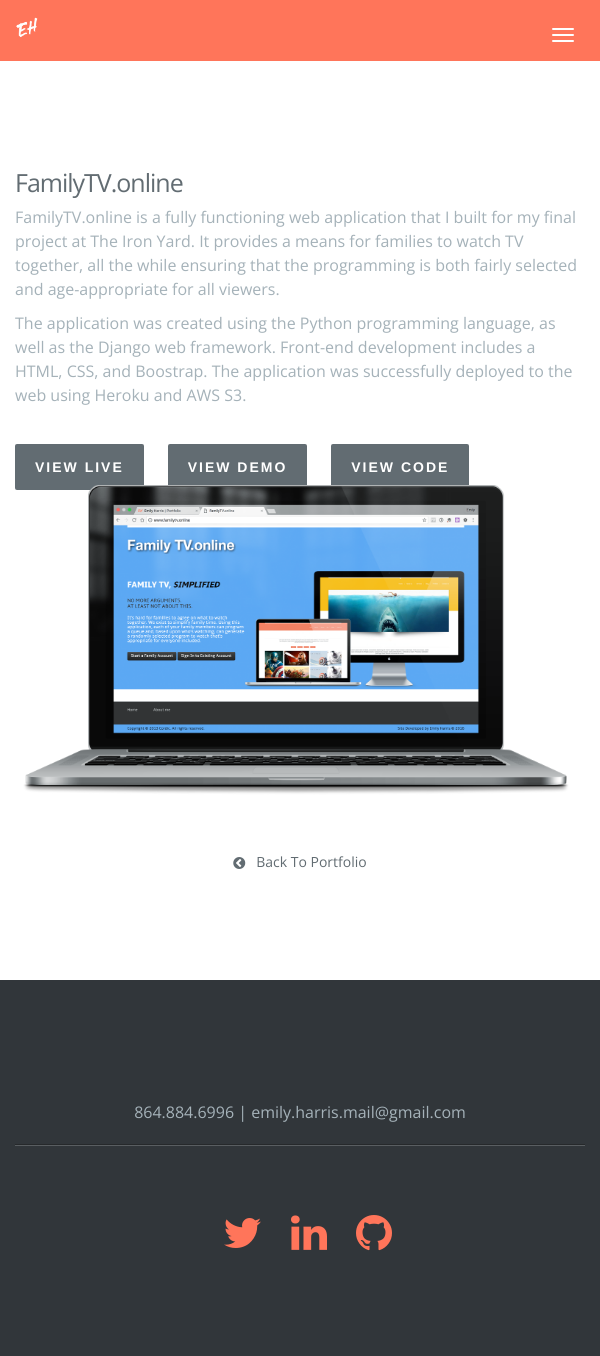
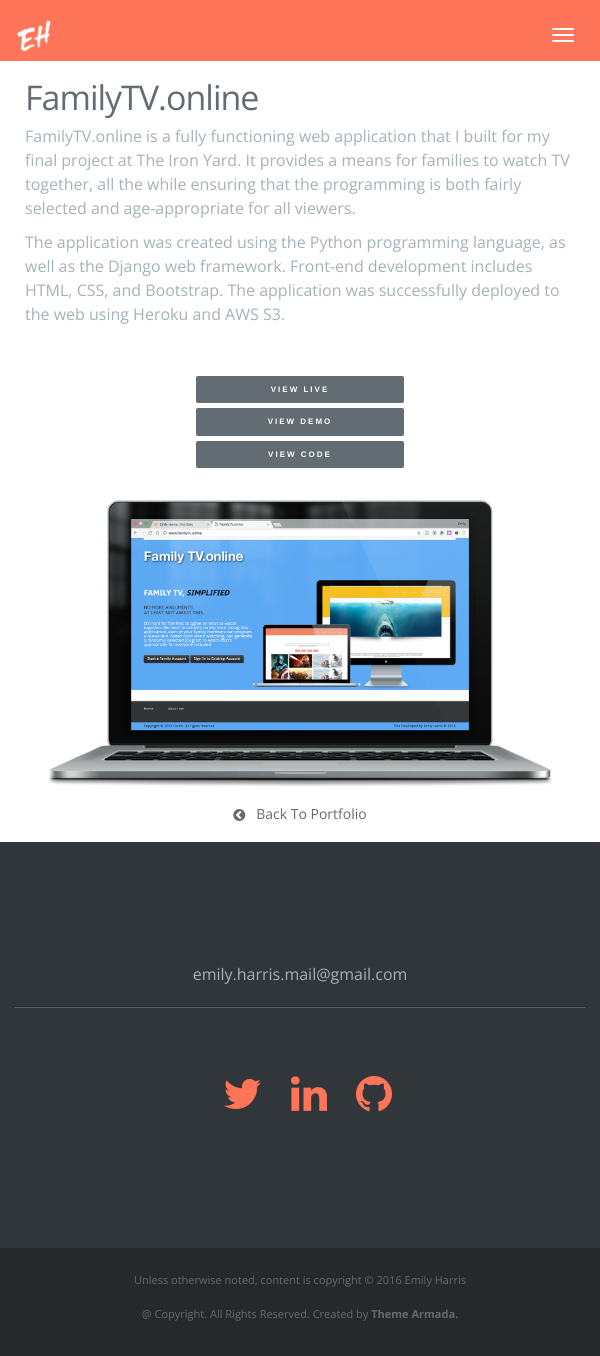
Before and after one commit to emilycharris/portfolio, a Django app: page /familytv/ in a window 600 px wide. Run offline with Django 3.2, Linux system fonts and the light colour scheme; some libraries are stand-ins or nearby versions.

Commit message:
more responsiveness

```diff
--- a/main/static/main/main.css
+++ b/main/static/main/main.css
@@ -23,7 +23,7 @@
 }
 
 .img-responsive2 {
-  height: 325px;
+  width: 100%;
   margin: auto;
   vertical-align: text-top;
   text-align: left;
@@ -50,7 +50,6 @@
     padding: 15px 20px;
     text-transform: uppercase;
     letter-spacing: 2px;
-    margin-right: 20px;
 }
 
 .btn-main2:hover {
--- a/main/static/main/onepage/css/main.css
+++ b/main/static/main/onepage/css/main.css
@@ -238,15 +238,6 @@
   font-size: 14px;
 }
 
-.navbar-brand {
-  margin-top: 15px;
-}
-
-.navbar-brand img{
-  margin-top: -15px;
-}
-
-
 .navbar .nav > li > a {
   color: #FFFFFF;
   float: none;
@@ -308,6 +299,10 @@
   font-weight: normal;
 }
 
+.navbar-brand img{
+  max-height: 400%;
+  margin-top: -15px;
+}
 
 .dropdown-menu > li > a:hover, .dropdown-menu > li > a:focus, .dropdown-submenu:hover > a, .dropdown-submenu:focus > a {
     background-color: transparent;
@@ -1271,34 +1277,111 @@
   }
 
   .navbar-brand img{
-    max-height: 125%;
+    max-height: 200%;
     margin-top: -2px;
+  }
+
+  a.btn-main3 {
+    margin-bottom: 15px;
+  }
+
+  a.btn-main2 {
+    margin: 0 auto;
+    margin-bottom: -15px;
+    font-size: 8px;
+    padding: 8px 12px;
+    display:block;
+    width: 40%;
+    text-align: center
+    }
+
+  #content1.section {
+    padding: 10px;
+
+      }
   }
 }
 
 /* Small devices */
-@media (min-width: 320px) and (max-width: 767px) and (orientation: landscape) {
+@media (min-width: 481px) and (max-width: 768px) and (orientation:landscape) {
+
+  h1 {
+    font-size: 40px;
+    line-height: 38px;
+  }
+
+  h2 {
+    font-size: 30px;
+    line-height: 36px;
+  }
+
+  h3 {
+    font-size: 25px;
+    line-height: 25px;
+  }
+
   p.lead {
-    font-size: 20px;
+    font-size: 30px;
+    margin-bottom: 0px;
+    margin-top: 0px;
     text-align: left;
-    }
+    padding-left: 10px;
+  }
+
+  .navbar .nav > li > a {
+      padding-bottom: 10px;
+      padding-top: 10px;
+  }
+
+  .navbar-inverse .navbar-nav .open .dropdown-menu > li > a {
+      color: #FFFFFF;
+  }
+
+
+  .navbar-brand img{
+    max-height: 200%;
+    margin-top: -2px;
+  }
+
+  .img-responsive {
+    margin: auto;
+  }
+
+  .carousel-caption {
+    max-width: 100%;
+    text-align: center;
+  }
+
+  .carousel-caption img{
+    max-width: 100%;
+    margin-top: -10px;
+  }
+
+  .carousel .item {
+    height: 520px;
+  }
+
+  .team-container {
+    width: 100%;
+  }
 
   .one{
     max-height:100%
   }
 
-  .carousel-caption img{
-    max-width: 100%;
-    margin-top: 0px;
+  a.btn-main3 {
+    margin-bottom: 15px;
+  }
+
+  a.btn-main2 {
+    margin-bottom: 15px;
   }
 }
-
-
 
 /* Portrait tablet to landscape and desktop */
 @media (min-width: 768px) and (max-width: 991px) {
   .navbar-brand img{
-    max-height: 200%;
+    max-height: 300%;
     margin-top: -10px;}
 
   p.lead {
--- a/templates/base.html
+++ b/templates/base.html
@@ -64,7 +64,7 @@
             <li><a class="scroll" href="{% url 'index_view' %}#top">Home</a></li>
             <li><a class="scroll" href="{% url 'index_view' %}#portfolio">Portfolio</a></li>
             <li><a class="scroll" href="{% url 'index_view' %}#tools">Tools</a></li>
-            <li><a class="scroll" href="#resume">Resume</a></li>
+            <li><a class="scroll" href="{% url 'index_view' %}#resume">Resume</a></li>
             <li><a class="scroll" href="{% url 'index_view' %}#content1">Skills</a></li>
             <li><a class="scroll" href="{% url 'index_view' %}#bottom">Contact</a></li>
           </ul>
@@ -81,7 +81,7 @@
       <div class="container">
         <div class="row margin-40">
           <div class="col-sm-10 col-sm-offset-1 text-center">
-            <p> 864.884.6996  |  <a href="mailto:emily.harris.mail@gmail.com"><i class="icon-envelope-alt"></i> emily.harris.mail@gmail.com</a></p>
+            <p><a href="mailto:emily.harris.mail@gmail.com"><i class="icon-envelope-alt"></i> emily.harris.mail@gmail.com</a></p>
             <hr>
           </div>
         </div>
--- a/templates/familytv.html
+++ b/templates/familytv.html
@@ -8,43 +8,43 @@
     <section id="content1" class="section">
       <div class="container">
         <div class="row">
-          <div class="col-sm-12">
+          <div class="col-lg-12">
             <h3>FamilyTV.online</h3>
           </div>
         </div>
 
-        <div class="row margin-40">
-          <div class="col-sm-6">
-            {# <h4>Info</h4>#}
+        <div class="row">
+          <div class="col-md-6">
             <p>FamilyTV.online is a fully functioning web application that I built for my final project at The Iron Yard.  It provides a means for families to watch TV together, all the while ensuring that the programming is both fairly selected and age-appropriate for all viewers.</p>
-            <p>The application was created using the Python programming language, as well as the Django web framework.  Front-end development includes a HTML, CSS, and Boostrap.  The application was successfully deployed to the web using Heroku and AWS S3.</p>
+            <p>The application was created using the Python programming language, as well as the Django web framework.  Front-end development includes HTML, CSS, and Bootstrap.  The application was successfully deployed to the web using Heroku and AWS S3.</p>
             <br><br>
-            <a class="btn-main2" href="http://www.familytv.online" target="_blank"><i class="icon-chevron-right"></i>View Live</a>
-            <a class="btn-main2" href="{% static "main/Final Project Presentation2.m4v" %}" target="_blank"><i class="icon-chevron-right"></i>View Demo</a>
-            <a class="btn-main2" href="https://github.com/emilycharris/final_project" target="_blank"><i class="icon-chevron-right"></i>View Code</a>
+            <div class="col-md-4">
+              <a class="btn-main2" href="http://www.familytv.online" target="_blank">View Live</a>
+              <br>
+            </div>
+            <div class="col-md-4">
+              <a class="btn-main2" href="{% static "main/Final Project Presentation2.m4v" %}" target="_blank">View Demo</a>
+              <br>
+            </div>
+            <div class="col-md-4">
+              <a class="btn-main2" href="https://github.com/emilycharris/final_project" target="_blank">View Code</a>
+              <br>
+              <br>
+            </div>
 
           </div>
+        </div>
 
-          <div class="col-sm-6">
-            {# <h4>Creative</h4>#}
+          <div class="col-md-6">
             <img src="{% static "main/onepage/img/familytv.png" %}" class="img-responsive2" alt="Title"/>
-
             {# <p>Lorem ipsum, dolor amet, consectetur adipisicing</p><br />#}
             {# <a class="btn-main" href="services.html"><i class="icon-chevron-right"></i> Launch</a>#}
           </div>
 
         </div>
 
-        {# <div class="row">#}
-          {# <div class="col-sm-12">#}
-            {# <div class="flexslider">#}
-              {# <ul class="slides">#}
-                {# <img src="{% static "main/onepage/img/familytv.png" %}" class="img-responsive2" alt="Title"/>#}
-                {# <li><img src="img/header2.jpg" class="img-responsive" alt="Title" /></li>#}
-              {# </ul>#}
-            {# </div>#}
-          {# </div>#}
-        {# </div>#}
+
+
 
         <div class="row">
           <div class="col-sm-12 text-center">
@@ -52,6 +52,5 @@
           </div>
         </div>
 
-      </div>
     </section>
 {% endblock %}
```
Also changed, not shown: other parts of main/static/main/onepage/css/main.css (+83 -71 lines).
